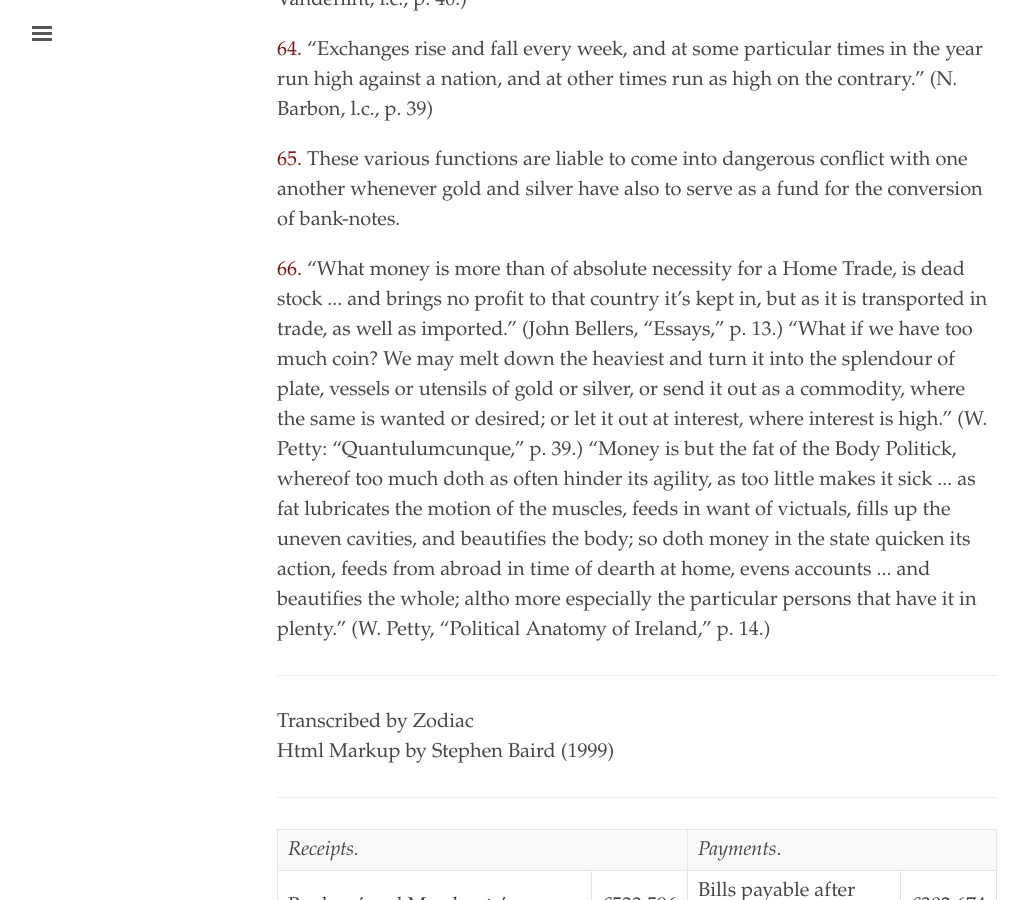
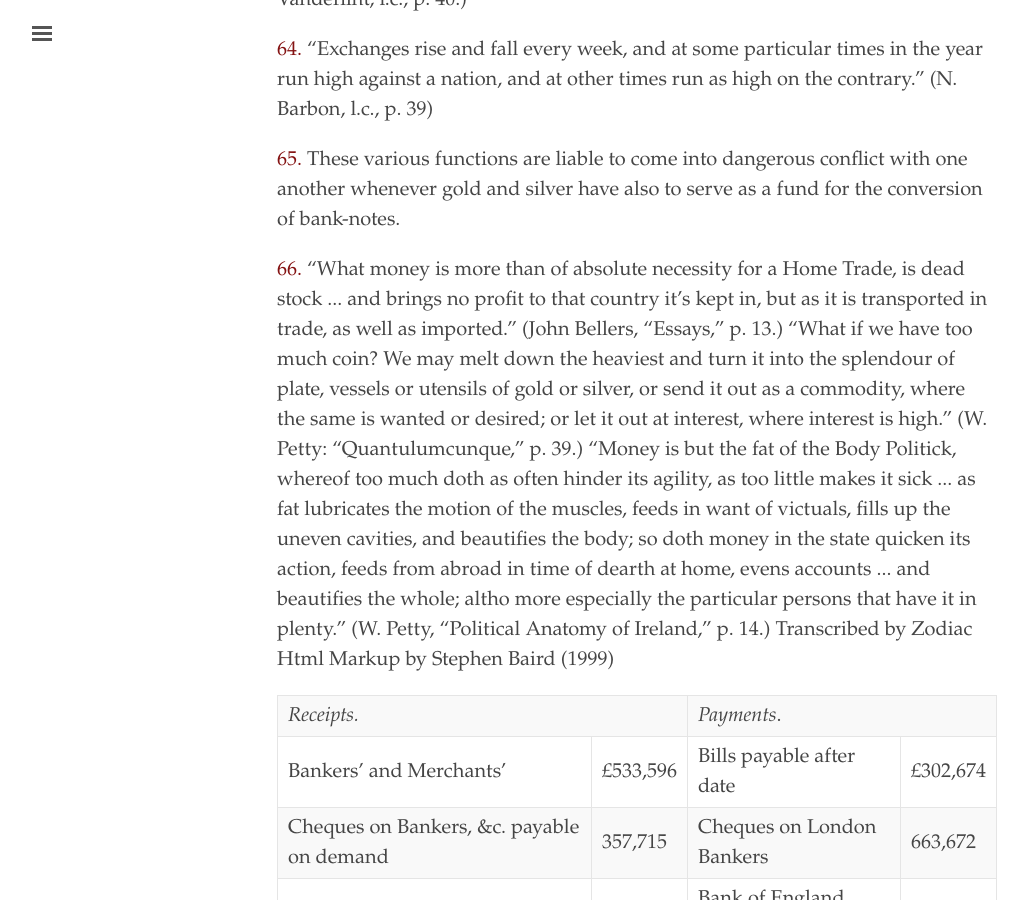
Before and after one commit to MARXdown/MARXdown.github.io, a Jekyll site: the page built from _texts/ch03.md, in a window 1280 px wide and 900 px high, scrolled down 62279 px. Shown: the whole window, without its empty margins (3-1031 px from the left). Built offline with Jekyll 4.4.1, drawn with Linux system fonts in a browser that asks for light colours.

Commit message:
Update ch03.md

```diff
--- a/_texts/ch03.md
+++ b/_texts/ch03.md
@@ -1521,16 +1521,6 @@ of dearth at home, evens accounts ... and beautifies the whole; altho more
 especially the particular persons that have it in plenty.&#8221; (W. Petty, &#8220;Political
 Anatomy of Ireland,&#8221; p. 14.)
 
-<hr class="end">
-
-<p class="information">
-Transcribed by Zodiac<br>
+Transcribed by Zodiac
+
 Html Markup by Stephen Baird (1999)
-
-
-<hr class="end">
-
-
-
-
-<p class="footer">
```
